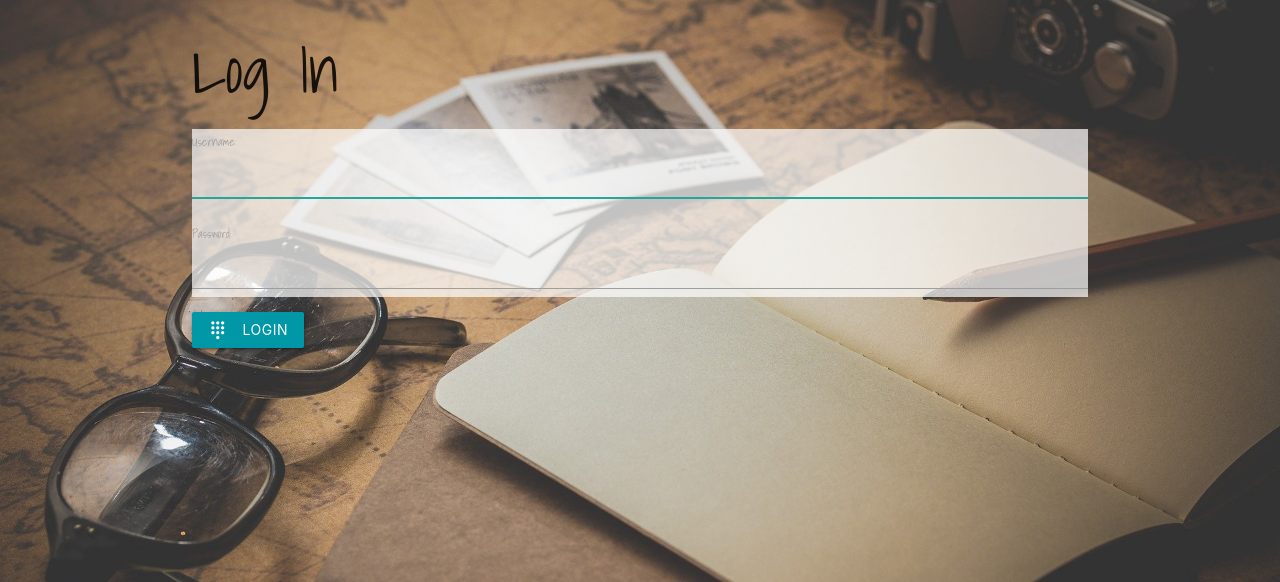
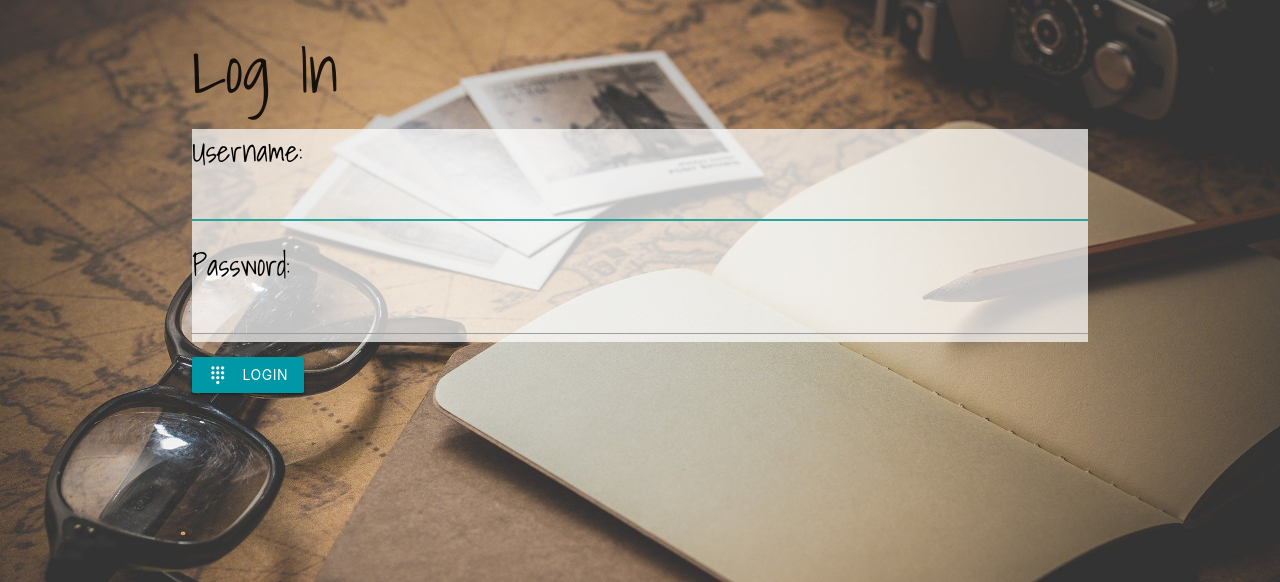
Before and after one commit to skylarw19/into-the-unknown, a Django app: page /accounts/login/ in a window 1280 px wide. Shown: the part 71-653 px from the top of the page. Run offline with Django 3.2, Linux system fonts and the light colour scheme.

Commit message:
font adjust

```diff
--- a/main_app/static/css/style.css
+++ b/main_app/static/css/style.css
@@ -26,6 +26,7 @@ body {
 
 .input-field label {
   color: black;
+  font-size: 2rem;
 }
 
 #addplace{
--- a/main_app/templates/main_app/place_form.html
+++ b/main_app/templates/main_app/place_form.html
@@ -10,7 +10,7 @@
   {% endif %}
   <form  action="" method="post">
     {% csrf_token %}
-    <table id="addplace" style="font-size: 50px">
+    <table class="input-field" id="addplace" style="font-size: 50px">
       {{ form.as_table }}
     </table>
     <br><br>
--- a/main_app/templates/places/detail.html
+++ b/main_app/templates/places/detail.html
@@ -23,7 +23,7 @@
       </div>
     </div>
   </div>
-  <div id="commentform" class="col s6">
+  <div id="commentform" class="input-field label col s6">
 
     <form style="font-size: 30px" action="{% url 'add_review' place.id %}" method="post">
       {% csrf_token %}
--- a/main_app/templates/registration/login.html
+++ b/main_app/templates/registration/login.html
@@ -3,8 +3,8 @@
 
 <h1>Log In</h1>
 
-<div id="loginform">
-<form method="post" action="{% url 'login' %}">
+<div class="input-field label" id="loginform">
+<form class="label" method="post" action="{% url 'login' %}">
   {% csrf_token %}
   {{ form.as_p }}
 </div>
--- a/main_app/templates/registration/signup.html
+++ b/main_app/templates/registration/signup.html
@@ -5,7 +5,7 @@
 
 {% if error_message %}<p class="red-text">{{ error_message }}</p>{% endif %}
 
-<div id="loginform">
+<div class="input-field label" id="loginform">
 <form method="post" action="{% url 'signup' %}">
   {% csrf_token %}
   {{ form.as_p }}
```
Also changed, not shown: README.md.
